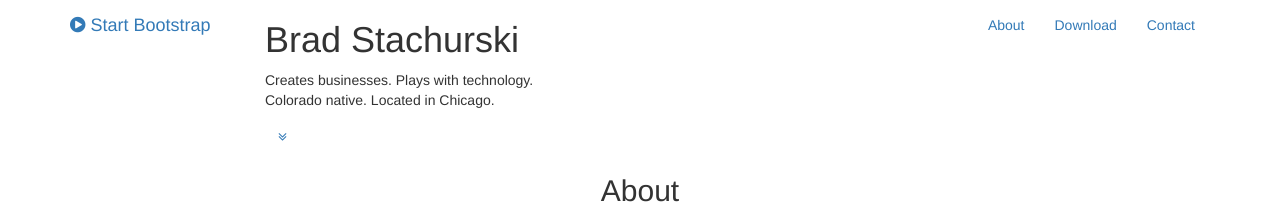
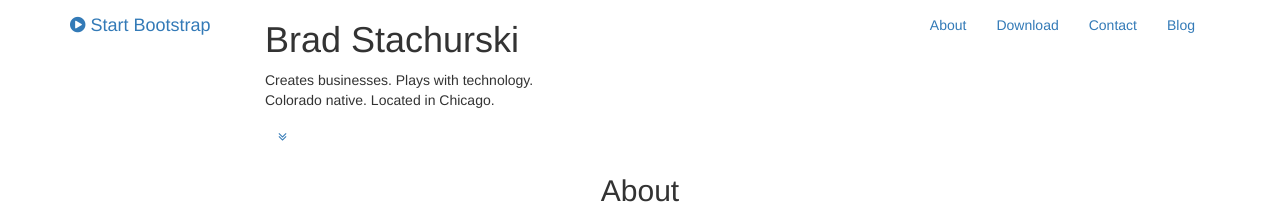
Before and after one commit to bradleystachurski/Portfolio, a Jekyll site: the page built from index.html, in a window 1280 px wide. Shown: the top 209 px of the page. Built offline with Jekyll 4.4.1, drawn with Linux system fonts in a browser that asks for light colours.

Commit message:
Added link to blog

```diff
--- a/_includes/nav.html
+++ b/_includes/nav.html
@@ -26,6 +26,9 @@
                     <li>
                         <a class="page-scroll" href="#contact">Contact</a>
                     </li>
+                    <li>
+                        <a class="page-scroll" href="http://bradleystachurski.github.io/blog/">Blog</a>
+                    </li>
                 </ul>
             </div>
             <!-- /.navbar-collapse -->
```
